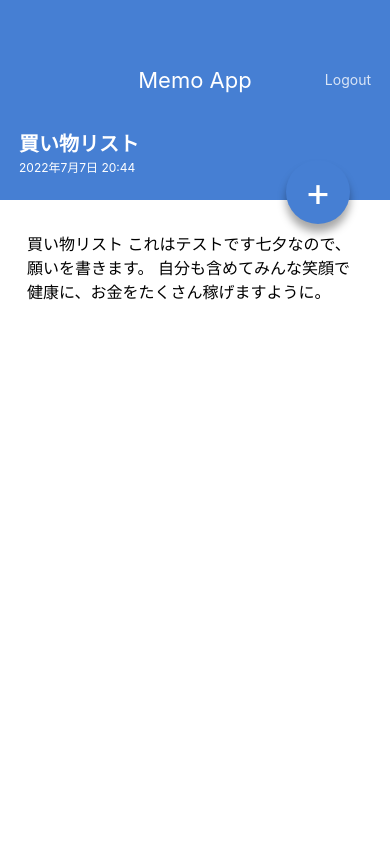
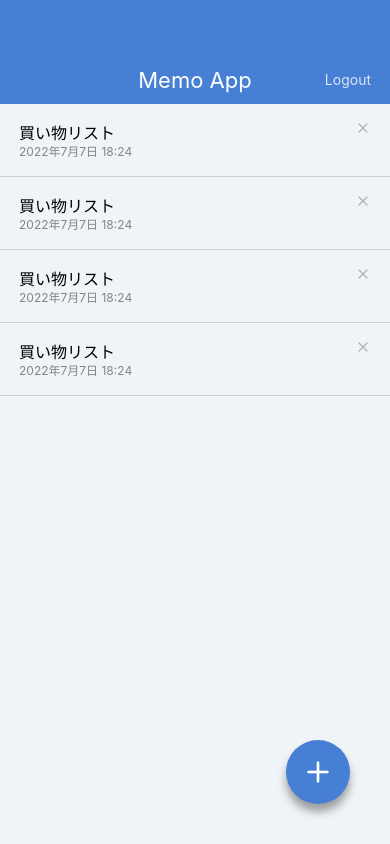
Before and after one commit to serge3000/MemoApp3, a React Native app: screen /MemoList in a window 390 px wide. Built offline with nearby package versions, Linux system fonts and the light colour scheme.

Commit message:
Install @expo/vector-icon

```diff
--- a/App.jsx
+++ b/App.jsx
@@ -6,6 +6,6 @@
 
 export default function App() {
   return (
-    <MemoDetailScreen />
+    <MemoListScreen />
   );
 }
--- a/package.json
+++ b/package.json
@@ -10,6 +10,7 @@
     "eject": "expo eject"
   },
   "dependencies": {
+    "@expo/vector-icons": "^13.0.0",
     "expo": "~45.0.0",
     "expo-status-bar": "~1.3.0",
     "prop-types": "^15.8.1",
--- a/src/components/CircleButton.jsx
+++ b/src/components/CircleButton.jsx
@@ -1,20 +1,21 @@
 // eslint-disable-next-line no-unused-vars
 import React from 'react';
-import { View, Text, StyleSheet } from 'react-native';
+import { View, StyleSheet } from 'react-native';
 import { string, shape } from 'prop-types';
+import { Feather } from '@expo/vector-icons';
 
 export default function CircleButton(props) {
-  const { children, style } = props;
+  const { style, name } = props;
   return (
     <View style={[styles.circleButton, style]}>
-      <Text style={styles.circleButtonLabel}>{children}</Text>
+      <Feather name={name} size={32} color="white" />
     </View>
   );
 }
 
 CircleButton.propTypes = {
-  children: string.isRequired,
   style: shape(),
+  name: string.isRequired,
 };
 
 CircleButton.defaultProps = {
--- a/src/components/MemoList.jsx
+++ b/src/components/MemoList.jsx
@@ -1,6 +1,7 @@
 // eslint-disable-next-line no-unused-vars
 import React from 'react';
 import { View, Text, StyleSheet } from 'react-native';
+import { Feather } from '@expo/vector-icons';
 
 export default function MemoList() {
   return (
@@ -11,7 +12,7 @@
           <Text style={styles.memoListItemDate}>2022年7月7日 18:24</Text>
         </View>
         <View>
-          <Text>X</Text>
+          <Feather name="x" size={16} color="#B0B0B0" />
         </View>
       </View>
 
@@ -21,7 +22,7 @@
           <Text style={styles.memoListItemDate}>2022年7月7日 18:24</Text>
         </View>
         <View>
-          <Text>X</Text>
+          <Feather name="x" size={16} color="#B0B0B0" />
         </View>
       </View>
 
@@ -31,7 +32,7 @@
           <Text style={styles.memoListItemDate}>2022年7月7日 18:24</Text>
         </View>
         <View>
-          <Text>X</Text>
+          <Feather name="x" size={16} color="#B0B0B0" />
         </View>
       </View>
 
@@ -41,7 +42,7 @@
           <Text style={styles.memoListItemDate}>2022年7月7日 18:24</Text>
         </View>
         <View>
-          <Text>X</Text>
+          <Feather name="x" size={16} color="#B0B0B0" />
         </View>
       </View>
     </View>
--- a/src/screens/MemoDetailScreen.jsx
+++ b/src/screens/MemoDetailScreen.jsx
@@ -22,7 +22,7 @@
           自分も含めてみんな笑顔で健康に、お金をたくさん稼げますように。
         </Text>
       </ScrollView>
-      <CircleButton style={{ top: 160, bottom: 'auto' }}>+</CircleButton>
+      <CircleButton style={{ top: 160, bottom: 'auto' }} name="edit-2" />
     </View>
   );
 }
--- a/src/screens/MemoListScreen.jsx
+++ b/src/screens/MemoListScreen.jsx
@@ -12,7 +12,7 @@
 
       <AppBar />
       <MemoList />
-      <CircleButton>+</CircleButton>
+      <CircleButton name="plus" />
     </View>
   );
 }
```
Also changed, not shown: 1 other file (tests, documents, lock files or other folders).
